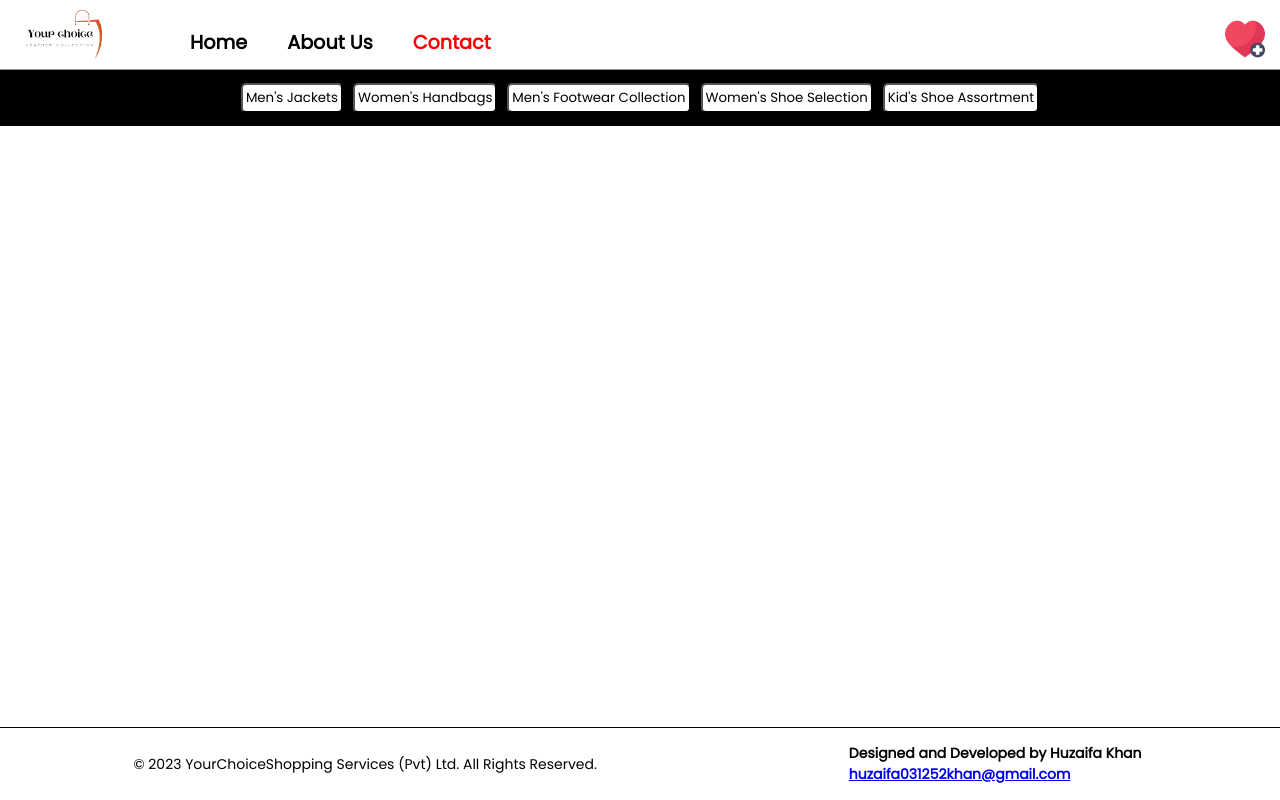
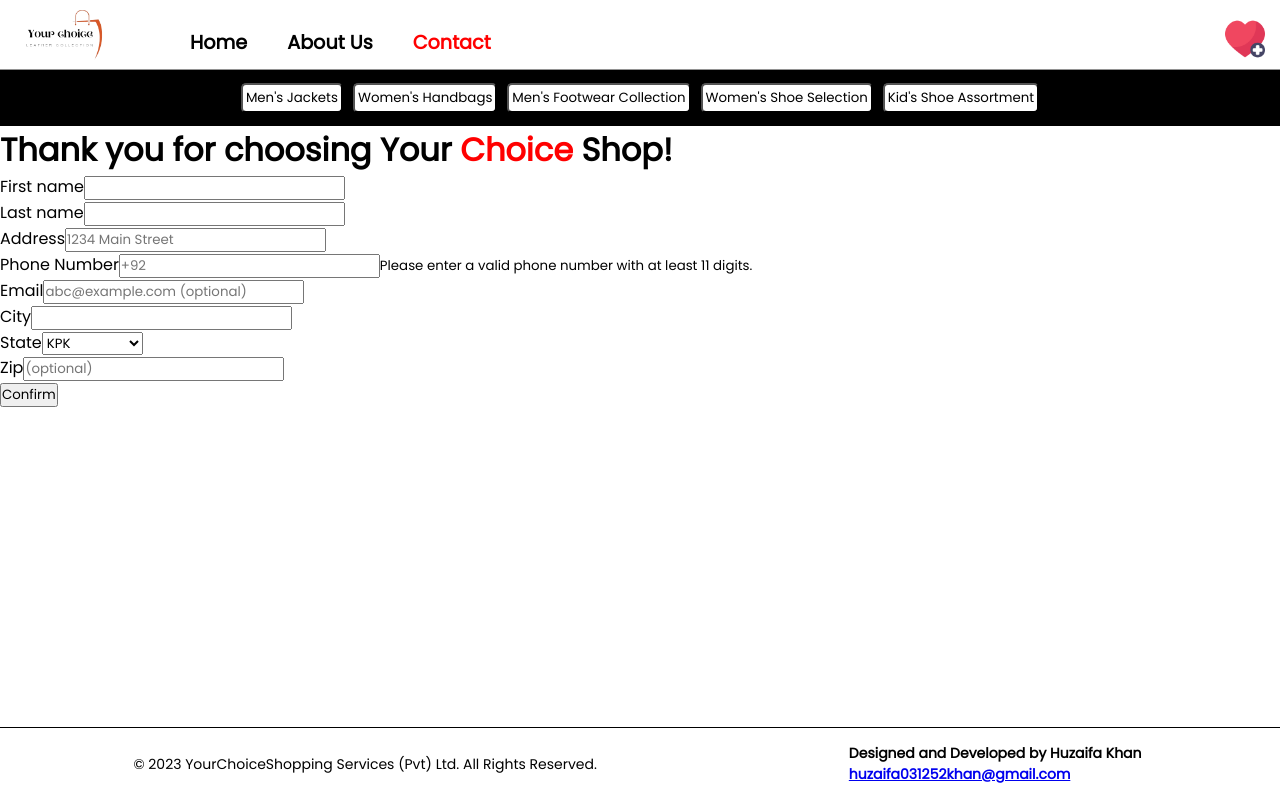
Before and after one commit to huzaifakhan0308/your-choice-frontend, a Next.js app: page /addNew in a window 1280 px wide. Built offline with nearby package versions, Linux system fonts and the light colour scheme; a web font is replaced by a local one.

Commit message:
add footer and navbar to addNew page

```diff
--- a/app/addNew/page.jsx
+++ b/app/addNew/page.jsx
@@ -1,14 +1,99 @@
-import React from 'react'
+"use client";
+import React, { useRef } from 'react'
 import Navbar from '../navbar/navbar';
 import Footer from '../../hooks/footer.jsx';
 
 function Page() {
+
+    const firstNameRef = useRef();
+    const lastNameRef = useRef();
+    const addressRef = useRef();
+    const phoneRef = useRef();
+    const emailRef = useRef();
+    const cityRef = useRef();
+    const stateRef = useRef();
+    const zipRef = useRef();
+
+    const handleSubmit = (e) => {
+        e.preventDefault();
+        if (!details.productId) {
+            alert("You need to select a product first.");
+            return;
+        }
+
+        const formData = {
+            name: firstNameRef.current.value + " " + lastNameRef.current.value,
+            address: addressRef.current.value,
+            phoneNumber: phoneRef.current.value,
+            email: emailRef.current.value,
+            productId: details.productId,
+            color: details.color,
+            size: details.size,
+            city: cityRef.current.value,
+            state: stateRef.current.value,
+            zip: zipRef.current.value,
+            quantity: quantity
+        };
+
+        console.log("Form Values:", formData);
+        setSuccessfullPage(true)
+
+        localStorage.setItem("yourChoice-purchase-details", JSON.stringify(""));
+        setDetails({
+            productId: '',
+            color: '',
+            size: '',
+        });
+    };
+
   return (
     <>
         <Navbar/>
-            <form action="">
-
-            </form>
+          <form className="row g-3" onSubmit={handleSubmit}>
+              <h1>Thank you for choosing Your <span style={{ color: "red" }}>Choice</span> Shop!</h1>
+              <div className="col-md-6">
+                  <label className="form-label">First name</label>
+                  <input type="text" className="form-control" id="inputEmail4" ref={firstNameRef} required />
+              </div>
+              <div className="col-md-6">
+                  <label className="form-label">Last name</label>
+                  <input type="text" className="form-control" id="inputPassword4" ref={lastNameRef} required />
+              </div>
+              <div className="col-12">
+                  <label className="form-label">Address</label>
+                  <input type="text" className="form-control" id="inputAddress" ref={addressRef} placeholder="1234 Main Street" required />
+              </div>
+              <div className="col-12">
+                  <label className="form-label">Phone Number</label>
+                  <input type="tel" className="form-control" id="inputEmail4" placeholder="+92" pattern="[\d+]{11,}" ref={phoneRef} required />
+                  <small className="form-text text-muted">Please enter a valid phone number with at least 11 digits.</small>
+              </div>
+              <div className="col-12">
+                  <label className="form-label">Email</label>
+                  <input type="email" className="form-control" id="inputPhoneNumber" placeholder="abc@example.com (optional)" ref={emailRef} />
+              </div>
+              <div className="col-md-6">
+                  <label className="form-label">City</label>
+                  <input type="text" className="form-control" ref={cityRef} id="inputCity" required />
+              </div>
+              <div className="col-md-4">
+                  <label className="form-label">State</label>
+                  <select id="inputState" className="form-select" ref={stateRef} required>
+                      <option value="" disabled>Choose...</option>
+                      <option value="KPK">KPK</option>
+                      <option value="Sindh">Sindh</option>
+                      <option value="Punjab">Punjab</option>
+                      <option value="Balochistan">Balochistan</option>
+                  </select>
+              </div>
+              <div className="col-md-2">
+                  <label className="form-label">Zip</label>
+                  <input type="text" className="form-control" id="inputZip" placeholder="(optional)" ref={zipRef} />
+              </div>
+              <div className="col-12">
+                  <button type="submit" className="btn btn-dark">Confirm</button>
+              </div>
+          </form>
         <Footer/>
     </>
   )
```
